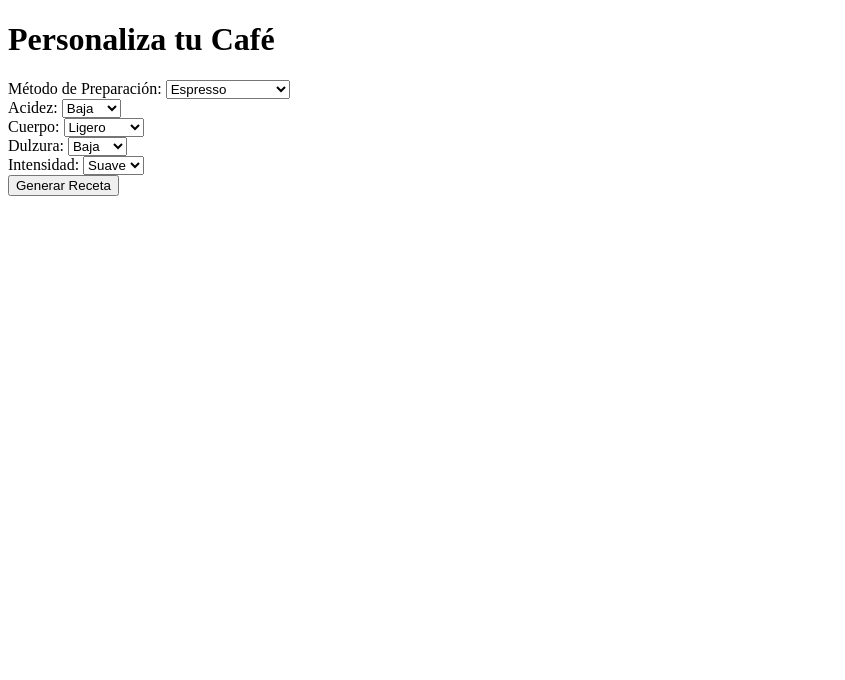
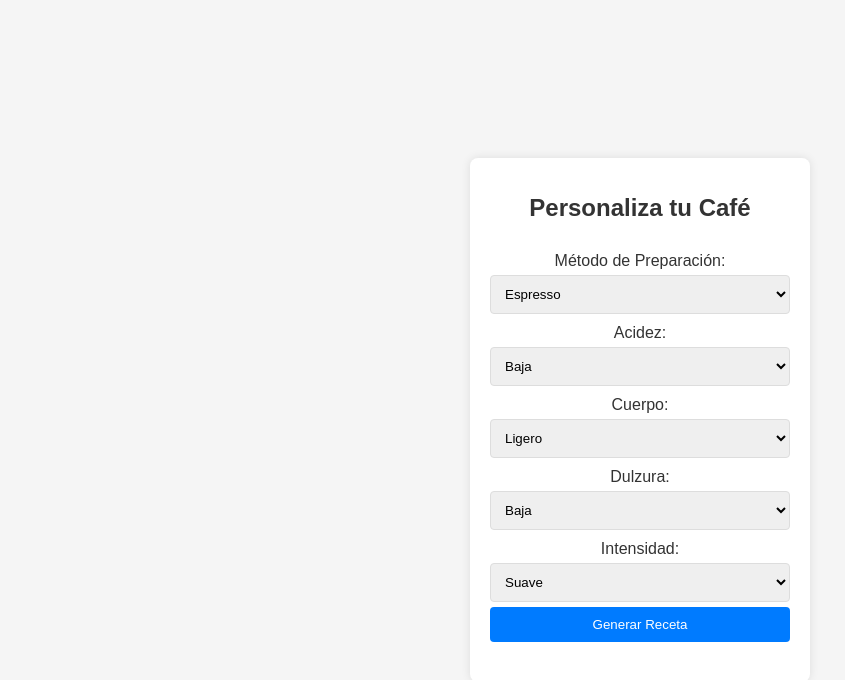
Before and after one commit to fab24742/coffeecinhoo, a plain HTML site: page index.html in a window 1280 px wide. Shown: the whole page, without its empty margins (0-845 px from the left). Drawn offline with Linux system fonts and the light colour scheme.

Commit message:
Update index.html

```diff
--- a/index.html
+++ b/index.html
@@ -1,60 +1,54 @@
 <!DOCTYPE html>
-<html lang="en">
+<html lang="es">
 <head>
     <meta charset="UTF-8">
     <meta name="viewport" content="width=device-width, initial-scale=1.0">
     <title>Personaliza tu Café</title>
-    <link rel="stylesheet" href="style.css">
+    <link rel="stylesheet" href="styles.css">
 </head>
 <body>
     <div class="container">
         <h1>Personaliza tu Café</h1>
         <form id="coffeeForm">
-            <div class="form-group">
             <label for="method">Método de Preparación:</label>
             <select id="method" name="method">
-                    <option value="espresso">Espresso</option>
-                    <option value="pour-over">Pour-Over</option>
-                    <option value="french-press">Prensa Francesa</option>
-                    <option value="aeropress">Aeropress</option>
-                    <option value="cold-brew">Cold Brew</option>
+                <option value="Espresso">Espresso</option>
+                <option value="Pour Over">Pour Over</option>
+                <option value="French Press">French Press</option>
             </select>
-            </div>
-            <div class="form-group">
+
             <label for="acidity">Acidez:</label>
             <select id="acidity" name="acidity">
-                    <option value="low">Baja</option>
-                    <option value="medium">Media</option>
-                    <option value="high">Alta</option>
+                <option value="Baja">Baja</option>
+                <option value="Media">Media</option>
+                <option value="Alta">Alta</option>
             </select>
-            </div>
-            <div class="form-group">
+
             <label for="body">Cuerpo:</label>
             <select id="body" name="body">
-                    <option value="light">Ligero</option>
-                    <option value="medium">Medio</option>
-                    <option value="full">Completo</option>
+                <option value="Ligero">Ligero</option>
+                <option value="Medio">Medio</option>
+                <option value="Fuerte">Fuerte</option>
             </select>
-            </div>
-            <div class="form-group">
+
             <label for="sweetness">Dulzura:</label>
             <select id="sweetness" name="sweetness">
-                    <option value="low">Baja</option>
-                    <option value="medium">Media</option>
-                    <option value="high">Alta</option>
+                <option value="Baja">Baja</option>
+                <option value="Media">Media</option>
+                <option value="Alta">Alta</option>
             </select>
-            </div>
-            <div class="form-group">
+
             <label for="intensity">Intensidad:</label>
             <select id="intensity" name="intensity">
-                    <option value="mild">Suave</option>
-                    <option value="medium">Media</option>
-                    <option value="strong">Fuerte</option>
+                <option value="Suave">Suave</option>
+                <option value="Media">Media</option>
+                <option value="Fuerte">Fuerte</option>
             </select>
-            </div>
-            <button type="submit">Generar Receta</button>
+
+            <button type="button" onclick="generateRecipe()">Generar Receta</button>
         </form>
-        <div id="recipe"></div>
+
+        <div id="recipe" class="recipe"></div>
     </div>
     <script src="script.js"></script>
 </body>
```
Lines whose indentation alone changed are shown as unchanged.
